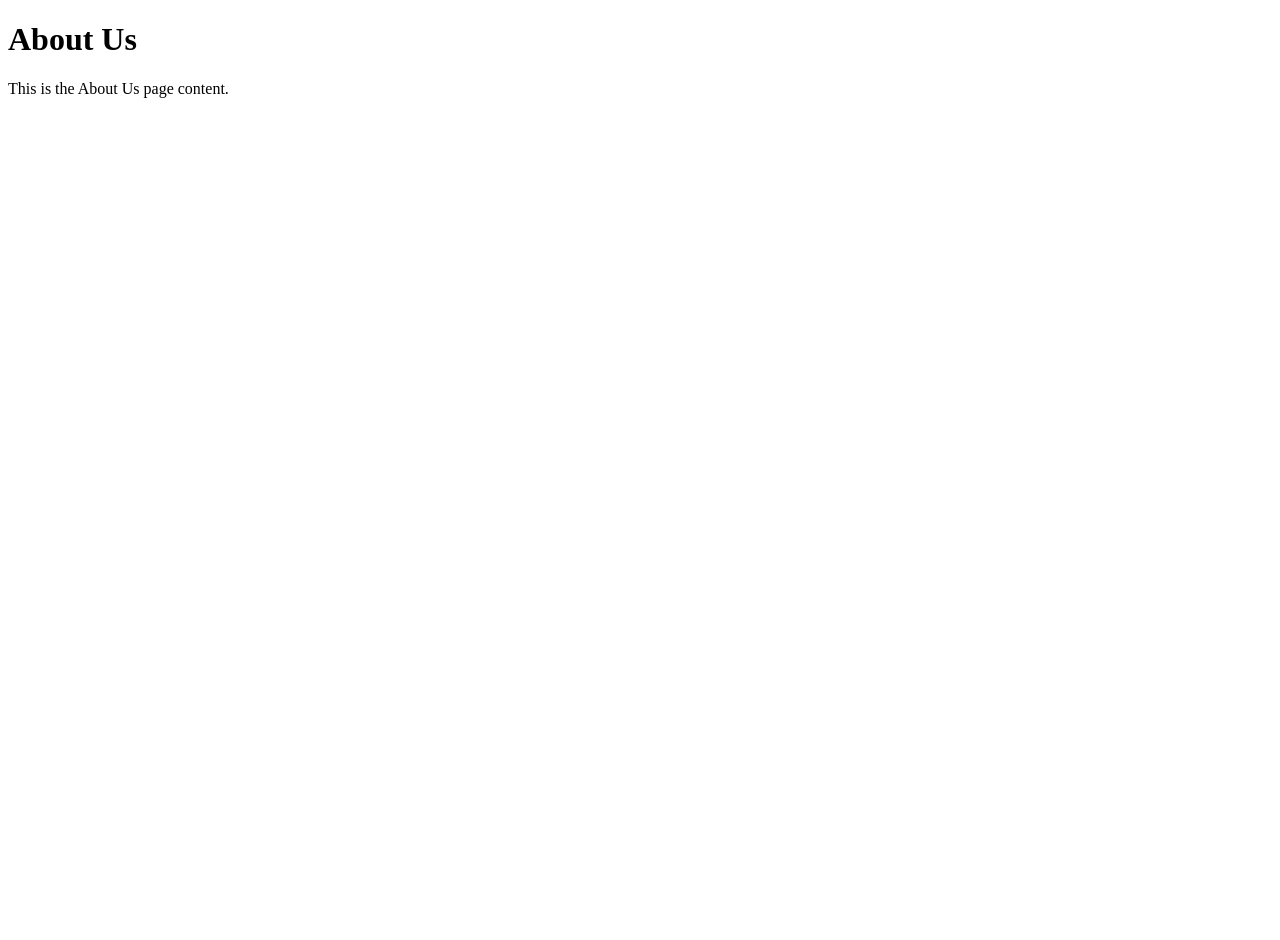
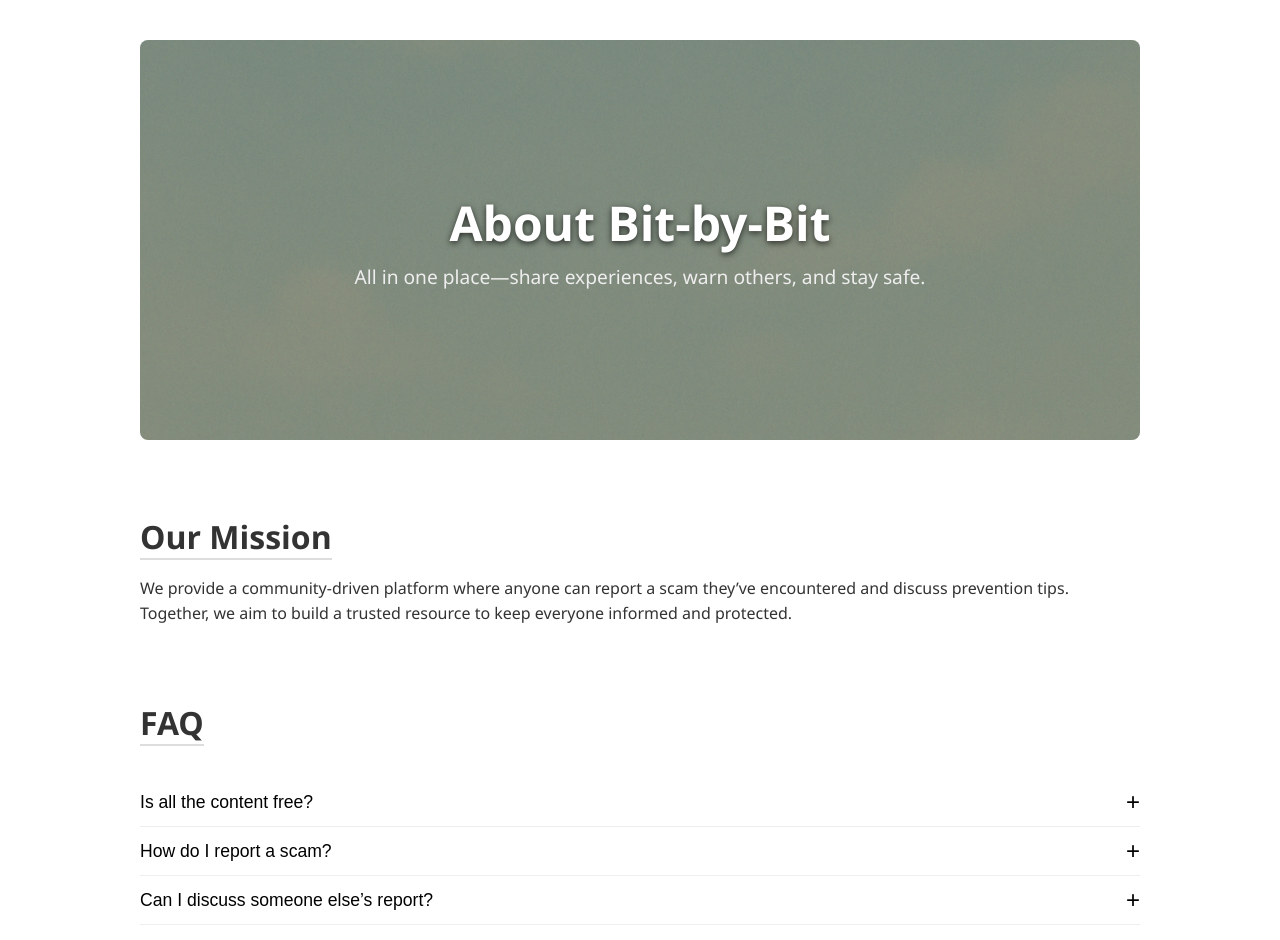
Before and after one commit to Kevinfrazier123/Bit_by_Bit, a React (Create React App) app in the folder Frontend/: page /about in a window 1280 px wide. Shown: the top 940 px of the page. Before the commit the page ends 800 px from the top, so only its background shows below. Built offline with nearby package versions, Linux system fonts and the light colour scheme.

Commit message:
about and FAQ completed

```diff
--- /dev/null
+++ b/Frontend/src/components/aboutUs/AboutUs.css
@@ -0,0 +1,103 @@
+/* src/components/aboutUs/AboutUs.css */
+
+/* Container */
+.about-us-container {
+    max-width: 1000px;
+    margin: 0 auto;
+    padding: 2rem 1rem;
+    font-family: 'Segoe UI', sans-serif;
+    color: #333;
+  }
+
+  /* Hero Banner */
+  .hero {
+    position: relative;
+    height: 50vh;
+    display: flex;
+    flex-direction: column;
+    justify-content: center;
+    align-items: center;
+    background-size: cover;
+    background-position: center;
+    background-repeat: no-repeat;
+    border-radius: 8px;
+    overflow: hidden;
+    margin-bottom: 3rem;
+  }
+  .hero::before {
+    content: '';
+    position: absolute;
+    top: 0; left: 0; right: 0; bottom: 0;
+    background-color: rgba(0,0,0,0.4);
+  }
+  .hero h1,
+  .hero p {
+    position: relative;
+    z-index: 1;
+    margin: 0;
+    text-align: center;
+  }
+  .hero h1 {
+    font-size: 3rem;
+    color: #fff;
+    text-shadow: 0 2px 6px rgba(0,0,0,0.7);
+  }
+  .hero p {
+    font-size: 1.2rem;
+    color: #eee;
+    margin-top: 0.5rem;
+  }
+
+  /* Mission Section */
+  .mission {
+    margin-bottom: 3rem;
+  }
+  .mission h2 {
+    font-size: 2rem;
+    margin-bottom: 0.5rem;
+    border-bottom: 2px solid #ddd;
+    display: inline-block;
+  }
+  .mission p {
+    line-height: 1.6;
+    margin-top: 0.5rem;
+  }
+
+  /* FAQ Section */
+.faq {
+    margin: 3rem 0;
+  }
+  .faq h2 {
+    font-size: 2rem;
+    margin-bottom: 1rem;
+    border-bottom: 2px solid #ddd;
+    display: inline-block;
+  }
+  .faq-list {
+    margin-top: 1rem;
+  }
+  .faq-item {
+    border-bottom: 1px solid #eee;
+    padding: 0.75rem 0;
+  }
+  .faq-question {
+    width: 100%;
+    background: none;
+    border: none;
+    text-align: left;
+    font-size: 1.1rem;
+    padding: 0;
+    cursor: pointer;
+    display: flex;
+    justify-content: space-between;
+    align-items: center;
+  }
+  .faq-toggle {
+    font-size: 1.5rem;
+    line-height: 1;
+  }
+  .faq-answer {
+    margin-top: 0.5rem;
+    line-height: 1.6;
+    color: #555;
+  }
--- a/Frontend/src/components/aboutUs/AboutUs.jsx
+++ b/Frontend/src/components/aboutUs/AboutUs.jsx
@@ -1,11 +1,80 @@
-// src/pages/AboutUs.jsx
-import React from "react";
+// src/components/aboutUs/AboutUs.jsx
+
+import React, { useState } from 'react';
+import './AboutUs.css';
+import heroImage from '../Assests/1.png';
+
+const faqData = [
+  {
+    question: 'Is all the content free?',
+    answer:
+      'Yes! All reports and discussions are completely free to access.',
+  },
+  {
+    question: 'How do I report a scam?',
+    answer:
+      'Click the “Report Scam” button in the navigation, fill out the form with details, and submit. Your report will appear once approved.',
+  },
+  {
+    question: 'Can I discuss someone else’s report?',
+    answer:
+      'Absolutely! Under each report you’ll find a comments section—feel free to share insights or ask questions.',
+  },
+  {
+    question: 'How do you verify reports?',
+    answer:
+      'Our moderation team reviews submissions against known scam databases before they go live.',
+  },
+];
+
 
 const AboutUs = () => {
+  const [openIndex, setOpenIndex] = useState(null);
+  const toggleFaq = idx => setOpenIndex(openIndex === idx ? null : idx);
+
   return (
-    <div>
-      <h1>About Us</h1>
-      <p>This is the About Us page content.</p>
+    <div className="about-us-container">
+      {/* Hero Banner */}
+      <section
+        className="hero"
+        style={{ backgroundImage: `url(${heroImage})` }}
+      >
+        <h1>About Bit‑by‑Bit</h1>
+        <p>All in one place—share experiences, warn others, and stay safe.</p>
+      </section>
+
+      {/* Mission Statement */}
+      <section className="mission">
+        <h2>Our Mission</h2>
+        <p>
+          We provide a community‑driven platform where anyone can report
+          a scam they’ve encountered and discuss prevention tips. Together,
+          we aim to build a trusted resource to keep everyone informed and protected.
+        </p>
+      </section>
+
+      {/* FAQ Section */}
+      <section className="faq">
+        <h2>FAQ</h2>
+        <div className="faq-list">
+          {faqData.map((item, i) => (
+            <div key={i} className="faq-item">
+              <button
+                className="faq-question"
+                onClick={() => toggleFaq(i)}
+              >
+                {item.question}
+                <span className="faq-toggle">
+                  {openIndex === i ? '–' : '+'}
+                </span>
+              </button>
+              {openIndex === i && (
+                <p className="faq-answer">{item.answer}</p>
+              )}
+            </div>
+          ))}
+        </div>
+      </section>
     </div>
   );
 };
```
Also changed, not shown: Frontend/App.js (added, +16 -0 lines), Frontend/src/App.jsx (added, +15 -0 lines), Frontend/src/components/Assests/1.png (added), 1 other file (tests, documents, lock files or other folders).
